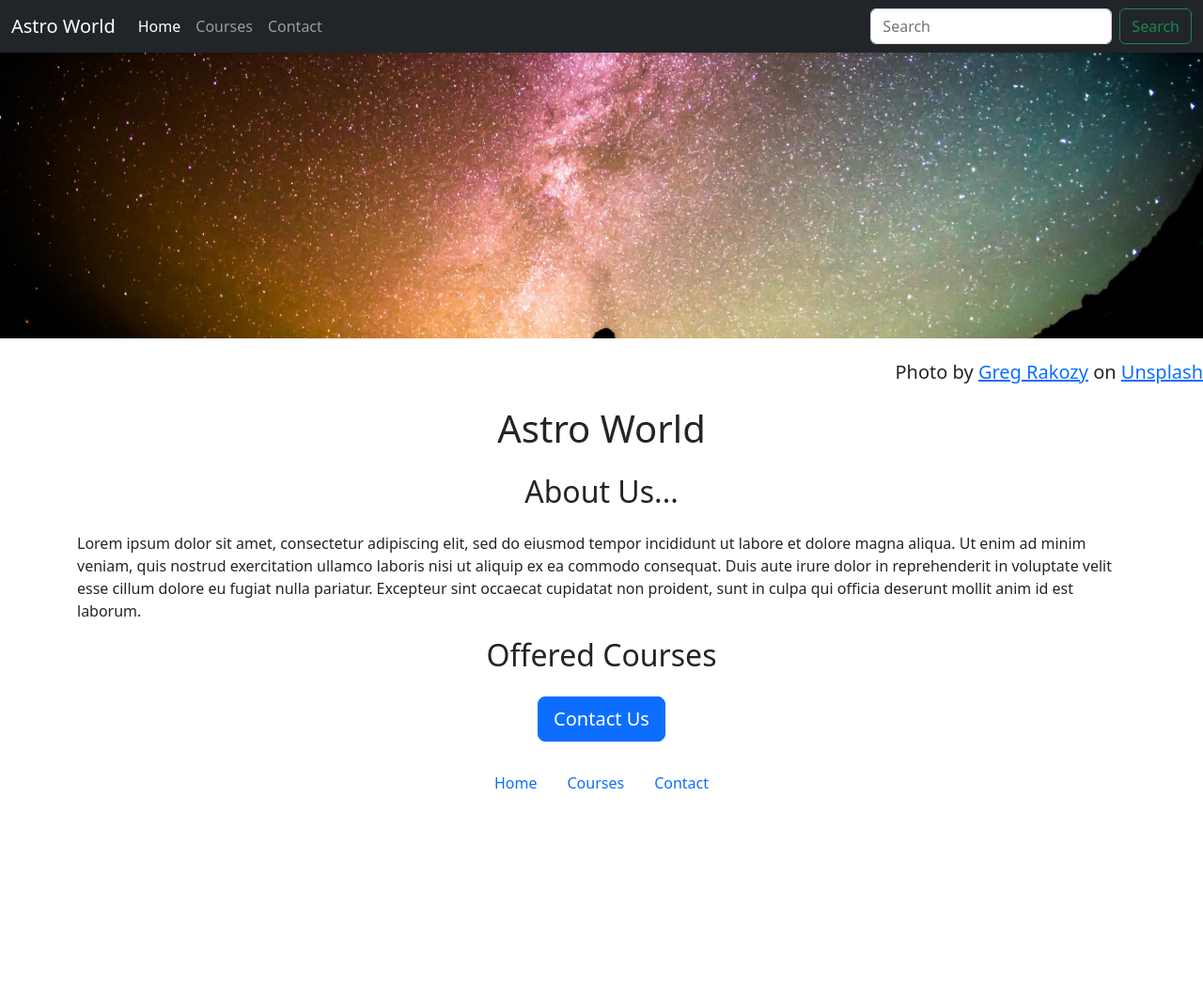
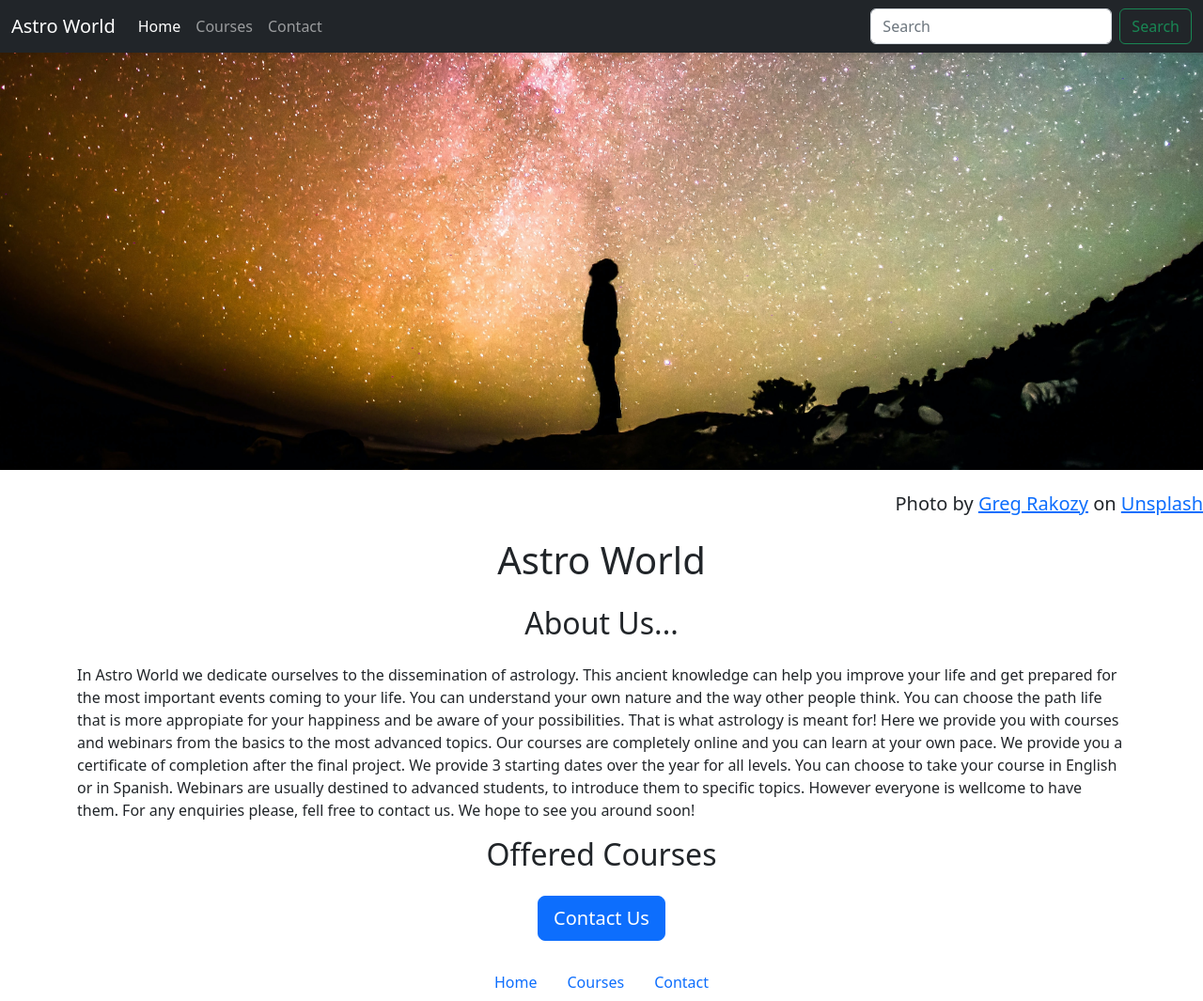
Before and after one commit to viquiriglos/Astro-page, a Flask app: template templates/home.html in a window 1280 px wide. Shown: the whole page at 94% size. Before the commit the page ends 839 px from the top, so only its background shows below. Run offline with Flask 3, Linux system fonts and the light colour scheme; the template is opened without the code that fills it, so the values that code supplies are empty.

Commit message:
Improved home text and banner image

```diff
--- a/templates/banner.html
+++ b/templates/banner.html
@@ -1,13 +1,13 @@
 <style>
       #banner{
-        height: 360px;
+        height: 500px;
         width: 100%;
         object-fit: cover;
         margin-bottom: 16px;
       }
 </style>
 
-<img class='img-fluid' id='banner' src="https://astro-page.viquiriglos.repl.co/static/stars.jpg" height='320'>
+<img class='img-fluid' id='banner' src="https://astro-page.viquiriglos.repl.co/static/stars2.jpg" height='320'>
 
 <h5 class='text-end mt-2 mb-4'>Photo by <a href="https://unsplash.com/@grakozy?utm_source=unsplash&utm_medium=referral&utm_content=creditCopyText">Greg Rakozy</a> on <a href="https://unsplash.com/s/photos/astronomy?utm_source=unsplash&utm_medium=referral&utm_content=creditCopyText">Unsplash</a>
 </h5>
--- a/templates/home.html
+++ b/templates/home.html
@@ -14,7 +14,10 @@
 
       <h2 class='text-center mt-2 mb-4'>About Us...</h2>
 
-      <p>Lorem ipsum dolor sit amet, consectetur adipiscing elit, sed do eiusmod tempor   incididunt ut labore et dolore magna aliqua. Ut enim ad minim veniam, quis nostrud exercitation ullamco laboris nisi ut aliquip ex ea commodo consequat. Duis aute irure dolor in reprehenderit in voluptate velit esse cillum dolore eu fugiat nulla pariatur. Excepteur sint occaecat cupidatat non proident, sunt in culpa qui officia deserunt mollit anim id est laborum.
+      <p>In Astro World we dedicate ourselves to the dissemination of astrology. This ancient knowledge can help you improve your life and get prepared for the most important events coming to your life. You can understand your own nature and the way other people think. You can choose the path life that is more appropiate for your happiness and be aware of your possibilities. That is what astrology is meant for!
+        Here we provide you with courses and webinars from the basics to the most advanced topics. Our courses are completely online and you can learn at your own pace. We provide you a certificate of completion after the final project. We provide 3 starting dates over the year for all levels. You can choose to take your course in English or in Spanish.
+        Webinars are usually destined to advanced students, to introduce them to specific topics. However everyone is wellcome to have them.
+        For any enquiries please, fell free to contact us. We hope to see you around soon!
       </p>
       <h2 id='courses-section' class='text-center mt-2 mb-4'>Offered Courses</h2>
         <div>
```
Also changed, not shown: static/stars2.jpg (added).
